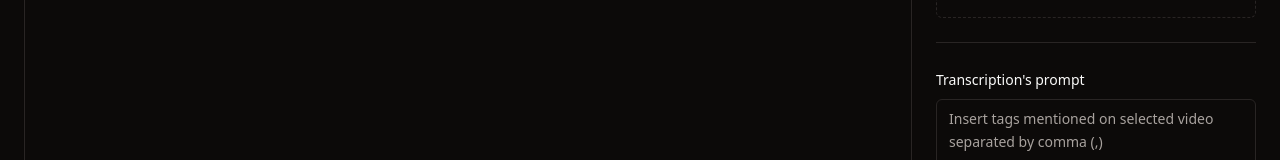
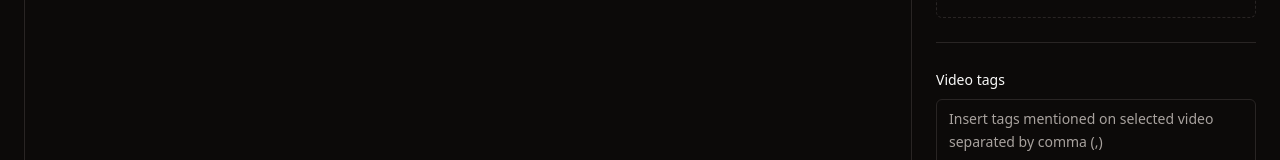
Before and after one commit to dwtoledo/AI.VideoTools-Web, a React (Vite) app in the folder upload-ai-web/: page / in a window 1280 px wide. Shown: the part 247-407 px from the top of the page. Built offline with nearby package versions, Linux system fonts and the light colour scheme.

Commit message:
Get User Video Tag Inputs on VideoInputForm

```diff
--- a/upload-ai-web/src/components/video-input-form.tsx
+++ b/upload-ai-web/src/components/video-input-form.tsx
@@ -3,10 +3,11 @@ import { Label } from './ui/label'
 import { Separator } from './ui/separator'
 import { Textarea } from './ui/textarea'
 import { Button } from './ui/button'
-import { ChangeEvent, useMemo, useState } from 'react'
+import { ChangeEvent, FormEvent, useMemo, useRef, useState } from 'react'
 
 export function VideoInputForm() {
   const [videoFile, setVideoFile] = useState<File | null>(null)
+  const videoTagsInputRef = useRef<HTMLTextAreaElement>(null)
 
   function handleVideoFileSelected(event: ChangeEvent<HTMLInputElement>) {
     const { files } = event.currentTarget
@@ -20,8 +21,17 @@ export function VideoInputForm() {
     return URL.createObjectURL(videoFile)
   }, [videoFile])
 
+  function handleVideoUpload(event: FormEvent<HTMLFormElement>) {
+    event.preventDefault()
+    const videoTags = videoTagsInputRef.current?.value
+
+    if (!videoFile) return
+
+    // convert video in audio
+  }
+
   return (
-    <form className="space-y-6">
+    <form onSubmit={handleVideoUpload} className="space-y-6">
       <Label
         htmlFor="video"
         className="relative border flex rounded-md aspect-video cursor-pointer border-dashed text-sm flex-col gap-2 items-center justify-center text-muted-foreground hover:bg-primary/5"
@@ -48,10 +58,9 @@ export function VideoInputForm() {
       />
       <Separator />
       <div className="space-y-2">
-        <Label htmlFor="transcription-prompt">
-          Transcription&apos;s prompt
-        </Label>
+        <Label htmlFor="transcription-prompt">Video tags</Label>
         <Textarea
+          ref={videoTagsInputRef}
           placeholder="Insert tags mentioned on selected video separated by comma (,)"
           id="transcription-prompt"
           className="h-20 leading-relaxed"
```
